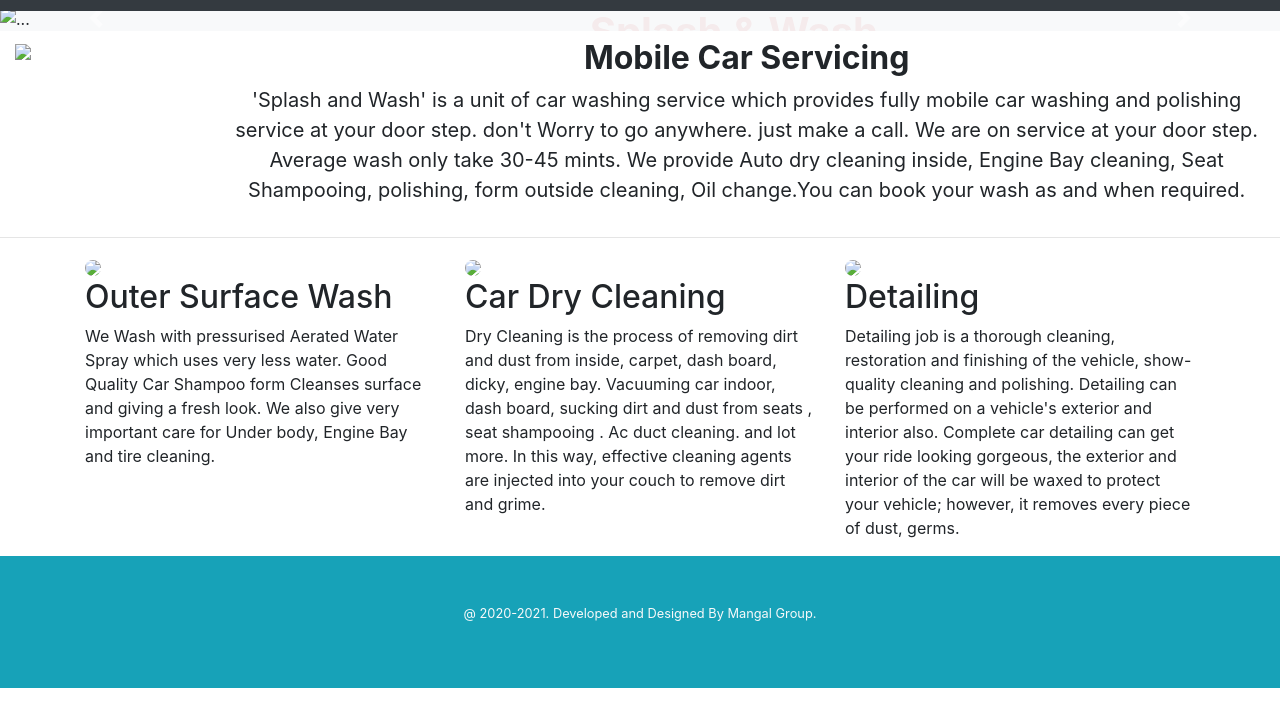
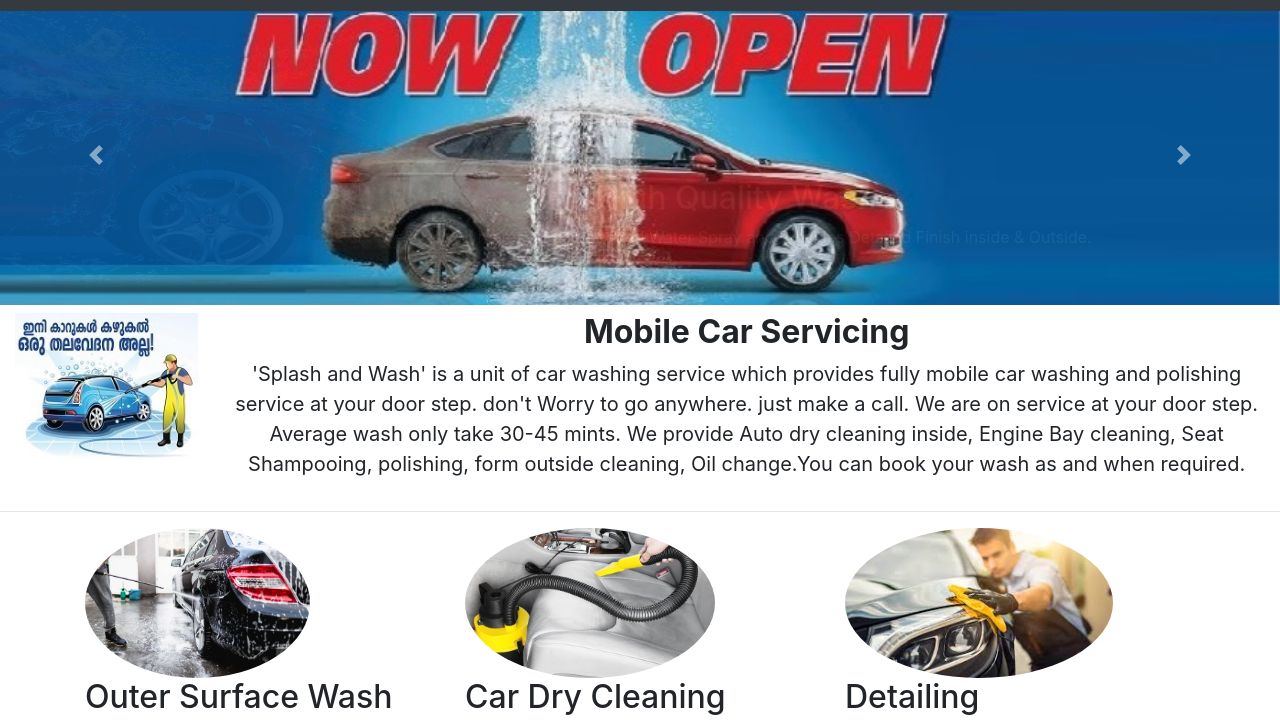
Before and after one commit to lijinmangal/splash-wash, a plain HTML site: page index.html in a window 1280 px wide. Shown: the part 51-773 px from the top of the page. Drawn offline with Linux system fonts and the light colour scheme; files whose address does not match are found by name.

Commit message:
Update index img path

```diff
--- a/index.html
+++ b/index.html
@@ -112,11 +112,11 @@
 
         <div class="carousel-inner ">
             <div class="carousel-item active">
-                <img alt="..." class="img-fluid w-100 " src="media/slider/slide1.jpg" style="max-height:300px">
+                <img alt="..." class="img-fluid w-100 " src="slide1.jpg" style="max-height:300px">
 
             </div>
             <div class="carousel-item">
-                <img alt="..." class="img-fluid w-100" src="media/slider/slide2.jpg" style="max-height:300px">
+                <img alt="..." class="img-fluid w-100" src="slide2.jpg" style="max-height:300px">
                 <div class=" top-right col-4 ;" style="position:absolute; top:10%; right:26%; color:#c00; z-index:1; text-align:center">
                     <h1><b>Splash & Wash</b></h1>
 
@@ -127,7 +127,7 @@
                 </div>
             </div>
             <div class="carousel-item">
-                <img alt="..." class="img-fluid w-100" src="media/slider/slide3.jpg" style="max-height:300px">
+                <img alt="..." class="img-fluid w-100" src="slide3.jpg" style="max-height:300px">
                 <div class=" bottom-right col-4" style="position:absolute; bottom:10%; right:10%; z-index:1; text-align:center">
                     <h2><b>We Value Your Money</b></h2>
                     <h5>We Ensure High Quality of Materials Used, Trained Workers handling
@@ -157,7 +157,7 @@
 <div class="container-fluid mt-2 " >
     <div class="row featurette">
         <div class="col-ld-2 col-md-2 ">
-         <img src="media/mal_title_photo.jpg" class="img-fluid" style="max-height:200px">
+         <img src="mal_title_photo.jpg" class="img-fluid" style="max-height:200px">
         </div>
         <div class=" bottom-right col-md-10 " style="position:relative; right:0%; z-index:1; text-align:center">
             <h2 class="featurette-heading"><b> Mobile Car Servicing </h2>
@@ -184,7 +184,7 @@
     <div class="row">
 
         <div class="col-lg-4">
-            <img src="media/outside_clean.jpg" class="img-fluid rounded-circle" style="max-height:150px">
+            <img src="outside_clean.jpg" class="img-fluid rounded-circle" style="max-height:150px">
 
             <h2>Outer Surface Wash</h2>
             <p>We Wash with pressurised Aerated Water Spray which uses very less water. Good Quality Car Shampoo form Cleanses
@@ -193,7 +193,7 @@
         </div><!-- /.col-lg-4 -->
 
         <div class="col-lg-4">
-           <img src="media/vacum_int.jpg" class="img-fluid rounded-circle" style="max-height:150px">
+           <img src="vacum_int.jpg" class="img-fluid rounded-circle" style="max-height:150px">
             <h2>Car Dry Cleaning</h2>
             <p> Dry Cleaning is the process of removing dirt and dust from inside, carpet, dash board, dicky, engine bay.
                 Vacuuming car indoor, dash board, sucking dirt and dust from seats , seat shampooing . Ac duct cleaning. and lot more.
@@ -202,7 +202,7 @@
         </div><!-- /.col-lg-4 -->
 
          <div class="col-lg-4">
-            <img src="media/detail.jfif" class="img-fluid rounded-circle" style="max-height:150px">
+            <img src="detail.jfif" class="img-fluid rounded-circle" style="max-height:150px">
             <h2>Detailing</h2>
             <p>Detailing job is a thorough cleaning, restoration and finishing of the vehicle, show-quality cleaning and polishing.
             Detailing can be performed on a vehicle's exterior and interior also. Complete car detailing can get your ride looking
```
